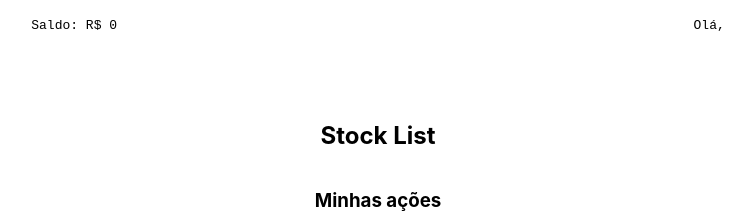
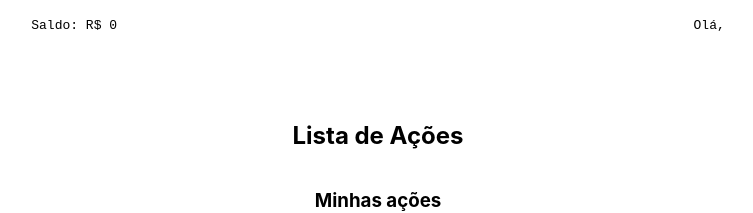
Before and after one commit to Yasmim-Matos/desafio-pratico-ps-xp, a React (Create React App) app: page /desafio-pratico-ps-xp/stocklist in a window 1280 px wide. Shown: the top 213 px of the page, without its empty margins (262-1015 px from the left). Built offline with nearby package versions, Linux system fonts and the light colour scheme.

Commit message:
feat (style): the 'h1' title was translated to portuguese on the file 'StockListPage'

```diff
--- a/src/pages/StockListPage.jsx
+++ b/src/pages/StockListPage.jsx
@@ -13,7 +13,7 @@ function StockListPage() {
             <Header />
 
             <section className="stock-list-container">
-                <h1>Stock List</h1>
+                <h1>Lista de Ações</h1>
 
                 <div className="user-stocks-container">
                     <h3>Minhas ações</h3>
```
